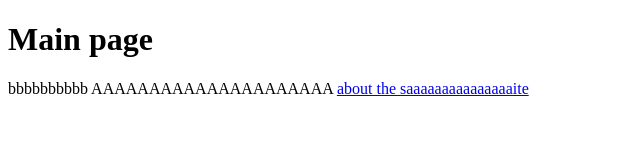
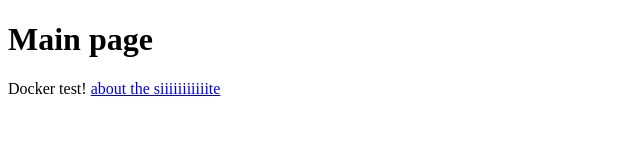
Before and after one commit to viniciusfl/MAC0218-miniEp6, a plain HTML site: page pages/index.html in a window 1280 px wide. Shown: the whole page, without its empty margins (0-640 px from the left). Drawn offline with Linux system fonts and the light colour scheme.

Commit message:
removed random letters from index.html

```diff
--- a/pages/index.html
+++ b/pages/index.html
@@ -7,8 +7,7 @@
 </head>
 <body>
   <h1>Main page</h1>
-	bbbbbbbbbb
-  AAAAAAAAAAAAAAAAAAAAA
-  <a href="/about.html">about the saaaaaaaaaaaaaaaite</a>
+	Docker test!
+  <a href="/about.html">about the siiiiiiiiiiite</a>
 </body>
 </html>
```
